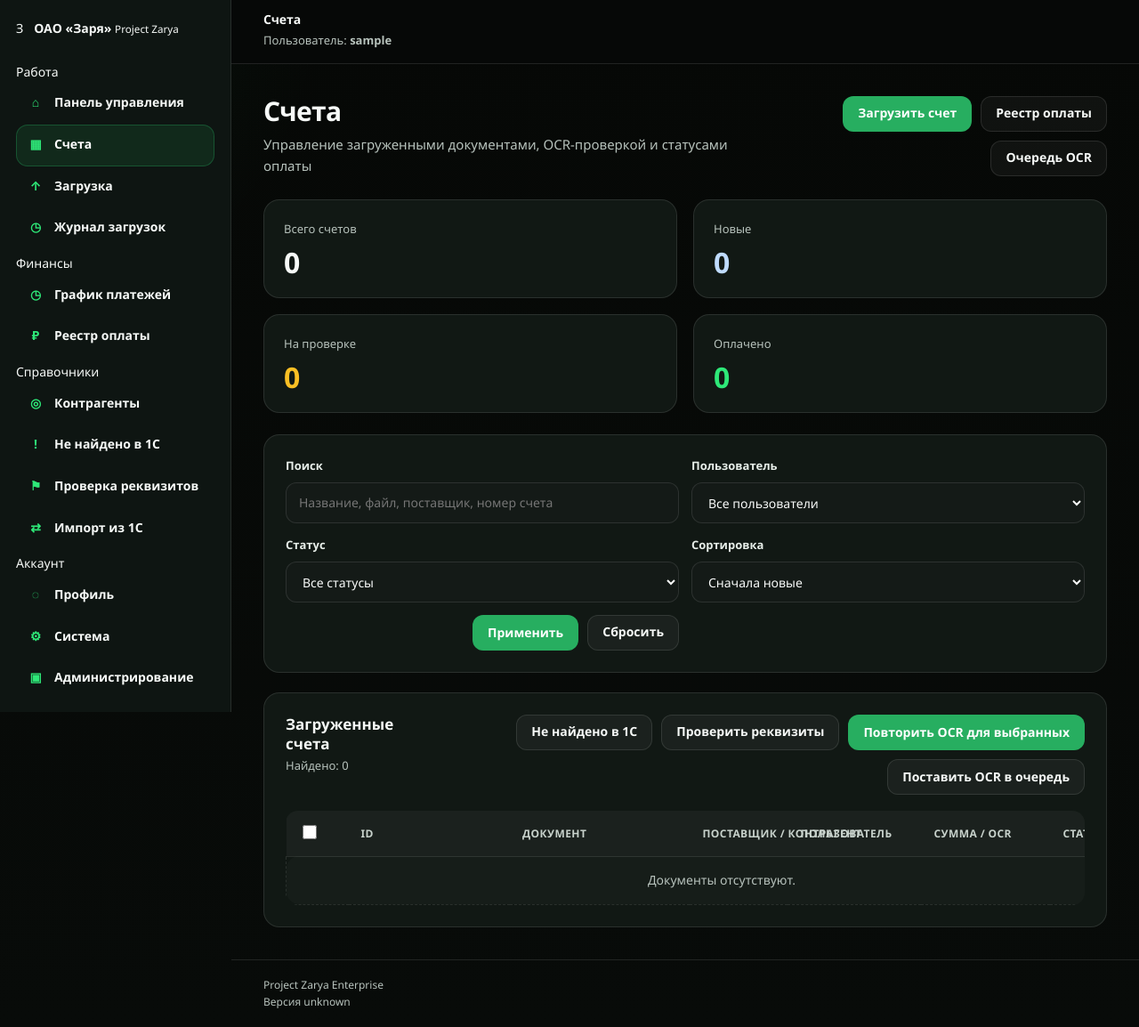
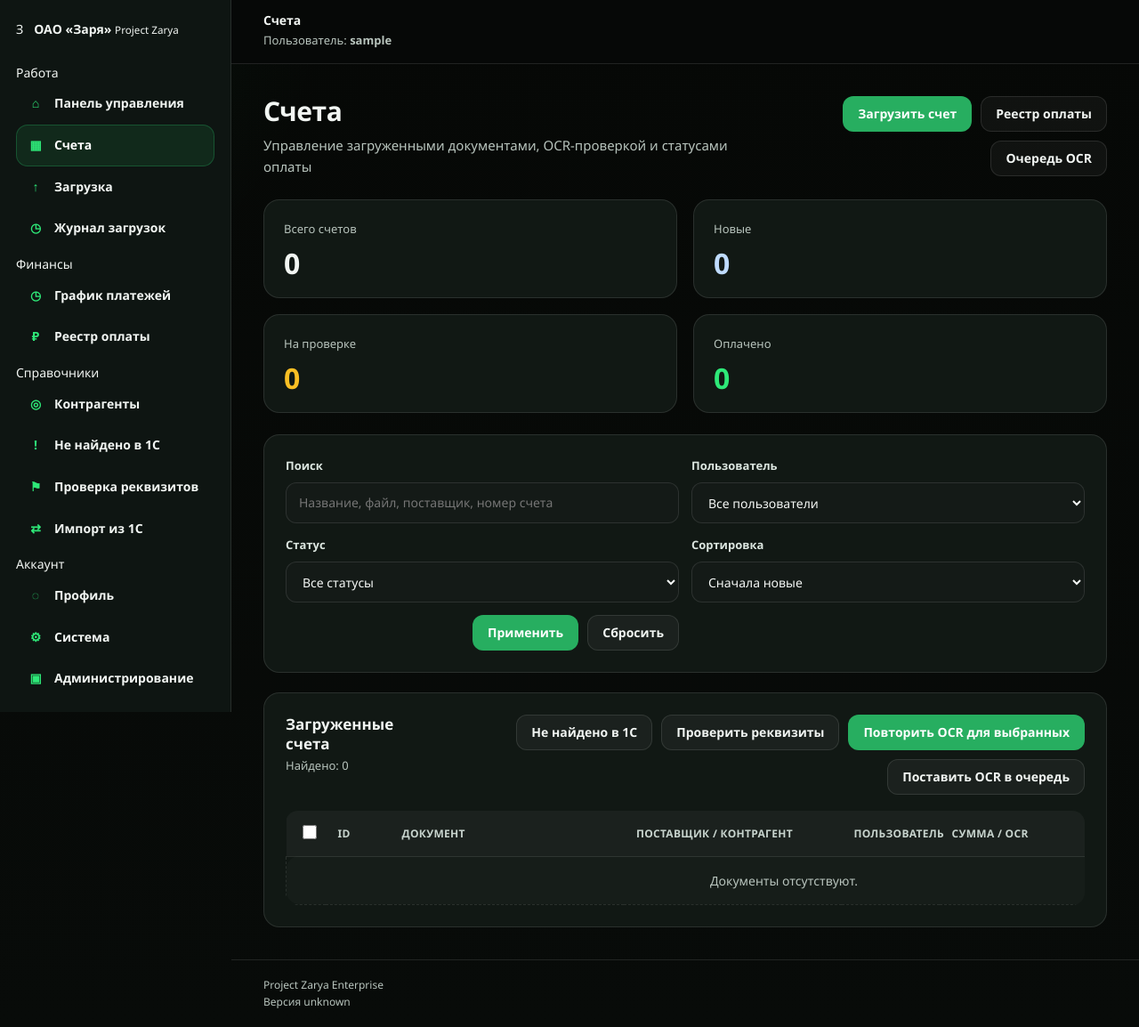
Before and after one commit to djlevis86-web/Project_Zarya_Enterprise, a Django app: page /invoices/ in a window 1280 px wide. Shown: the whole page at 89% size. Run offline with Django 5.2, Linux system fonts and the light colour scheme; the visitor is signed in with stand-in values (Sample User, id 1); data comes from the database, SQL or seed files in the repository; data that the repository does not hold is empty; parts of the project's set-up code (start-up, migrations or seed data) failed here and were passed over.

Commit message:
Polish UI typography and table readability

```diff
--- a/static/css/style.css
+++ b/static/css/style.css
@@ -2498,3 +2498,317 @@ textarea {
         font-size: 14px;
     }
 }
+
+
+/* =========================================================
+   ZARYA UI POLISH PASS v2
+   Font weight, table columns, profile/system readability
+========================================================= */
+
+:root {
+    --z-font: "Segoe UI", Arial, sans-serif;
+    --z-text: #f2f6f3;
+    --z-muted: #b8c4bd;
+    --z-muted-2: #98a79f;
+}
+
+/* Global typography softening */
+
+body {
+    font-family: var(--z-font);
+    font-weight: 400;
+    -webkit-font-smoothing: antialiased;
+    text-rendering: optimizeLegibility;
+}
+
+.page-title,
+.page-header h1,
+.page-header h2,
+.dashboard-hero h2,
+.counterparty-profile-main h3 {
+    font-weight: 800;
+    letter-spacing: -0.015em;
+    text-shadow: none;
+}
+
+.section-title-row h3,
+.registry-table-header h3,
+.card h3,
+.content-card h3 {
+    font-weight: 750;
+}
+
+strong,
+.sidebar-nav a,
+.nav-link,
+.nav-item,
+.btn,
+.status-badge,
+.form-group label,
+label {
+    font-weight: 650;
+}
+
+.stat-value,
+.registry-summary-card strong,
+.hero-metric strong {
+    font-weight: 760;
+    text-shadow: none;
+}
+
+.brand-title,
+.sidebar-title,
+.sidebar-logo {
+    font-weight: 750;
+}
+
+/* Sidebar readability */
+
+.sidebar-nav a,
+.nav-link,
+.nav-item {
+    font-size: 14px;
+    letter-spacing: 0;
+}
+
+.sidebar-section-title,
+.nav-group-title {
+    color: #a8b4ae;
+    font-weight: 650;
+}
+
+/* Buttons: remove excessive boldness */
+
+.btn,
+button,
+input[type="submit"],
+input[type="button"] {
+    font-weight: 650;
+    letter-spacing: 0;
+}
+
+button:not(.btn),
+input[type="submit"],
+input[type="button"] {
+    min-height: 40px;
+    display: inline-flex;
+    align-items: center;
+    justify-content: center;
+    padding: 10px 16px;
+    border: 1px solid var(--z-border);
+    border-radius: 12px;
+    background: rgba(255, 255, 255, .045);
+    color: var(--z-text);
+    cursor: pointer;
+}
+
+button:not(.btn):hover,
+input[type="submit"]:hover,
+input[type="button"]:hover {
+    background: rgba(255, 255, 255, .075);
+    color: #ffffff;
+}
+
+/* Form readability */
+
+.form-control,
+input[type="text"],
+input[type="number"],
+input[type="date"],
+input[type="email"],
+input[type="password"],
+select,
+textarea {
+    font-size: 14px;
+    font-weight: 400;
+    color: #f4f7f5;
+}
+
+.form-group label,
+label {
+    color: #dce6e0;
+}
+
+/* Tables: readable and not too heavy */
+
+.registry-table th {
+    color: #c8d4ce;
+    font-size: 12px;
+    font-weight: 650;
+    letter-spacing: .025em;
+}
+
+.registry-table td {
+    font-size: 14px;
+    font-weight: 400;
+}
+
+.registry-table td strong {
+    font-weight: 650;
+}
+
+/* Fix invoice table after checkbox column was added */
+
+.invoice-table-compact {
+    table-layout: fixed;
+}
+
+.invoice-table-compact th:nth-child(1),
+.invoice-table-compact td:nth-child(1) {
+    width: 44px;
+}
+
+.invoice-table-compact th:nth-child(2),
+.invoice-table-compact td:nth-child(2) {
+    width: 72px;
+}
+
+.invoice-table-compact th:nth-child(3),
+.invoice-table-compact td:nth-child(3) {
+    width: 28%;
+}
+
+.invoice-table-compact th:nth-child(4),
+.invoice-table-compact td:nth-child(4) {
+    width: 26%;
+}
+
+.invoice-table-compact th:nth-child(5),
+.invoice-table-compact td:nth-child(5) {
+    width: 110px;
+}
+
+.invoice-table-compact th:nth-child(6),
+.invoice-table-compact td:nth-child(6) {
+    width: 160px;
+}
+
+.invoice-table-compact th:nth-child(7),
+.invoice-table-compact td:nth-child(7) {
+    width: 125px;
+}
+
+.invoice-table-compact th:nth-child(8),
+.invoice-table-compact td:nth-child(8) {
+    width: 100px;
+}
+
+.invoice-table-compact td:nth-child(4),
+.invoice-table-compact td:nth-child(5) {
+    overflow-wrap: anywhere;
+    word-break: normal;
+}
+
+.invoice-table-compact .btn-sm {
+    min-width: 74px;
+    padding-left: 10px;
+    padding-right: 10px;
+}
+
+/* Muted text should be readable, not dim */
+
+.muted,
+.page-subtitle,
+.page-header p,
+.topbar-subtitle,
+.registry-table-header span,
+.section-title-row span,
+.card p {
+    color: var(--z-muted);
+}
+
+/* Profile / System pages: make raw content look closer to app style */
+
+.page-content > form,
+.content-area > form,
+.main-content > form {
+    max-width: 100%;
+}
+
+.profile-card,
+.system-card,
+.card {
+    color: var(--z-text);
+}
+
+.card p,
+.content-card p {
+    line-height: 1.62;
+}
+
+.card ul,
+.content-card ul {
+    margin: 0;
+    padding-left: 18px;
+}
+
+.card li,
+.content-card li {
+    margin: 6px 0;
+    color: var(--z-muted);
+}
+
+/* System page raw key/value blocks */
+
+.system-info,
+.system-status,
+.profile-info {
+    font-size: 14px;
+    line-height: 1.65;
+}
+
+.system-info strong,
+.system-status strong,
+.profile-info strong {
+    font-weight: 650;
+}
+
+/* Inputs on profile page should not look too heavy */
+
+select.form-control,
+select {
+    font-weight: 400;
+}
+
+/* OCR queue command blocks */
+
+.ocr-worker-help-card strong,
+.ocr-queue-command strong {
+    font-weight: 650;
+}
+
+.ocr-worker-help-card pre,
+.ocr-queue-command pre {
+    font-size: 13px;
+    font-weight: 650;
+}
+
+/* Reduce oversized white visual weight */
+
+.text-success,
+.amount-main,
+.strong-link,
+.file-link,
+.invoice-id-link,
+.table a:not(.btn) {
+    font-weight: 650;
+}
+
+/* Better compact cards */
+
+.quick-action-card,
+.process-item,
+.upload-step,
+.info-row,
+.comment-item,
+.timeline-item {
+    background: rgba(255, 255, 255, .018);
+}
+
+/* Mobile/tablet keeps horizontal scroll instead of broken columns */
+
+@media (max-width: 1280px) {
+    .invoice-table-compact {
+        min-width: 1120px !important;
+    }
+}
```
